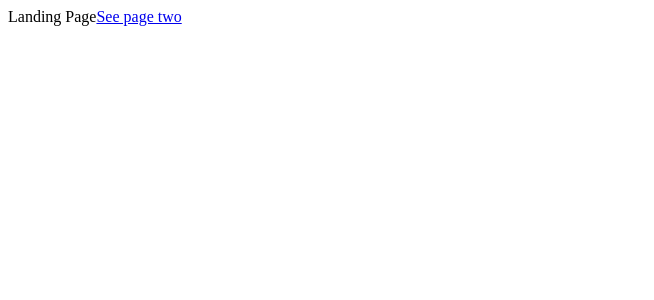
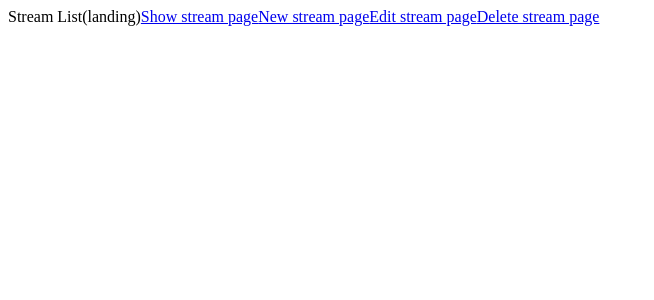
Before and after one commit to elorenzen/Twitch-clone-React-Redux, a React (Create React App) app in the folder client/: page / in a window 1280 px wide. Shown: the top 300 px of the page, without its empty margins (0-654 px from the left). Built offline with nearby package versions, Linux system fonts and the light colour scheme.

Commit message:
Created basic components for desired pages

```diff
--- a/client/src/components/App.js
+++ b/client/src/components/App.js
@@ -1,19 +1,49 @@
 import React from 'react';
 import { BrowserRouter, Route, Link } from 'react-router-dom';
 
-const Landing = () =>{
+const streamList = () =>{
     return(
         <div>
-            Landing Page
-            <Link to="/pagetwo">See page two</Link>
+            Stream List(landing)
+            <Link to="/streams/show">Show stream page</Link>
+            <Link to='/streams/new'>New stream page</Link>
+            <Link to='/streams/edit'>Edit stream page</Link>
+            <Link to='/streams/delete'>Delete stream page</Link>
         </div>
     )
 }
 
-const PageTwo = () => {
+const showStream = () => {
     return (
         <div>
-            Page two
+            Stream Show
+            <Link to='/'>Back home</Link>
+        </div>
+    )
+}
+
+const newStream = () => {
+    return (
+        <div>
+            Create new stream
+            <Link to='/'>Back home</Link>
+        </div>
+    )
+}
+
+const editStream = () => {
+    return (
+        <div>
+            edit stream
+            <Link to='/'>Back home</Link>
+        </div>
+    )
+}
+
+const deleteStream = () => {
+    return (
+        <div>
+            delete stream
             <Link to='/'>Back home</Link>
         </div>
     )
@@ -23,8 +53,11 @@ const App = () => {
     return (
         <div>
             <BrowserRouter>
-                <Route path="/" exact component={Landing} />
-                <Route path='/pagetwo' component={PageTwo} />
+                <Route path="/" exact component={streamList} />
+                <Route path='/streams/show' component={showStream} />
+                <Route path='/streams/new' component={newStream} />
+                <Route path='/streams/edit' component={editStream} />
+                <Route path='/streams/delete' component={deleteStream} />
             </BrowserRouter>
         </div>
     )
```
